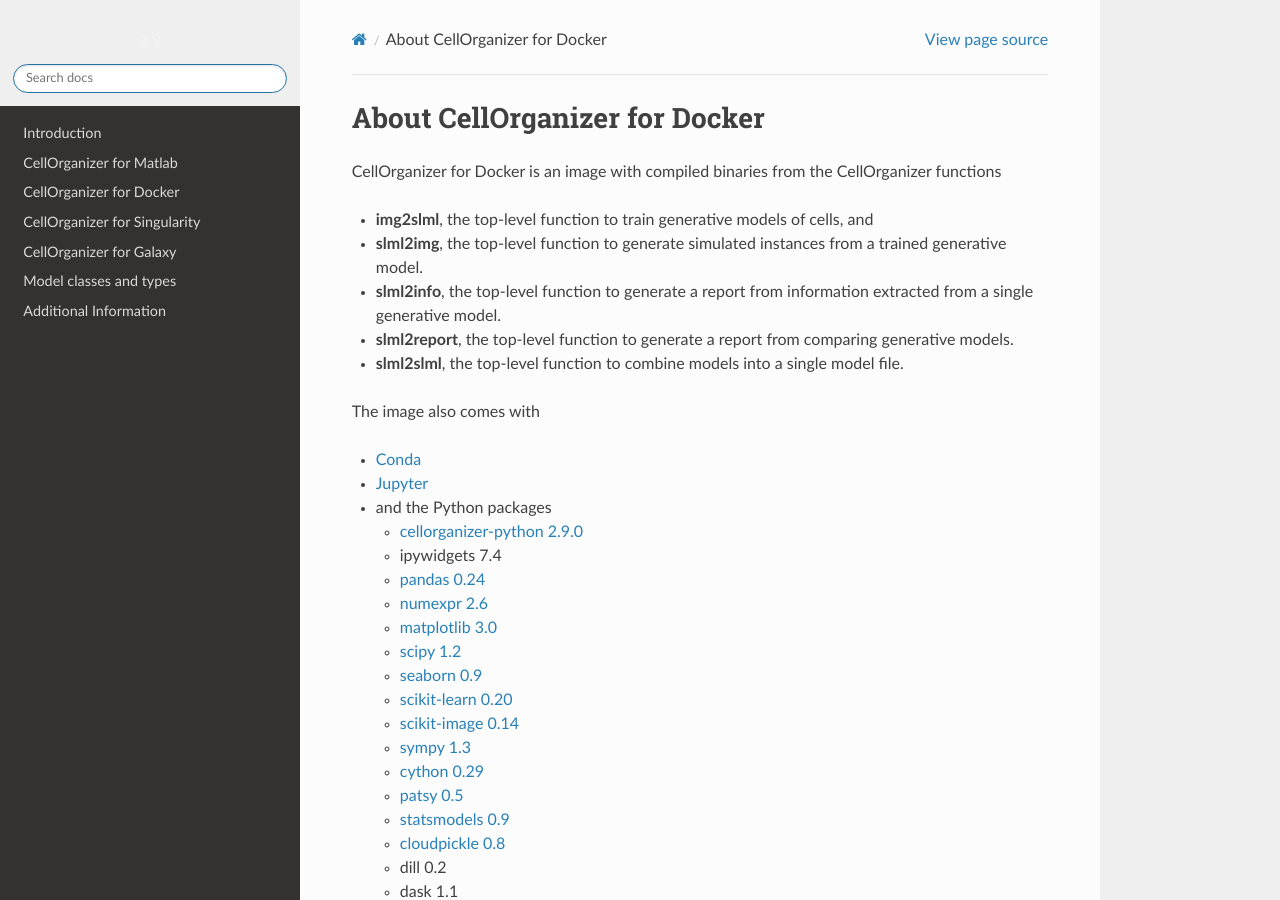
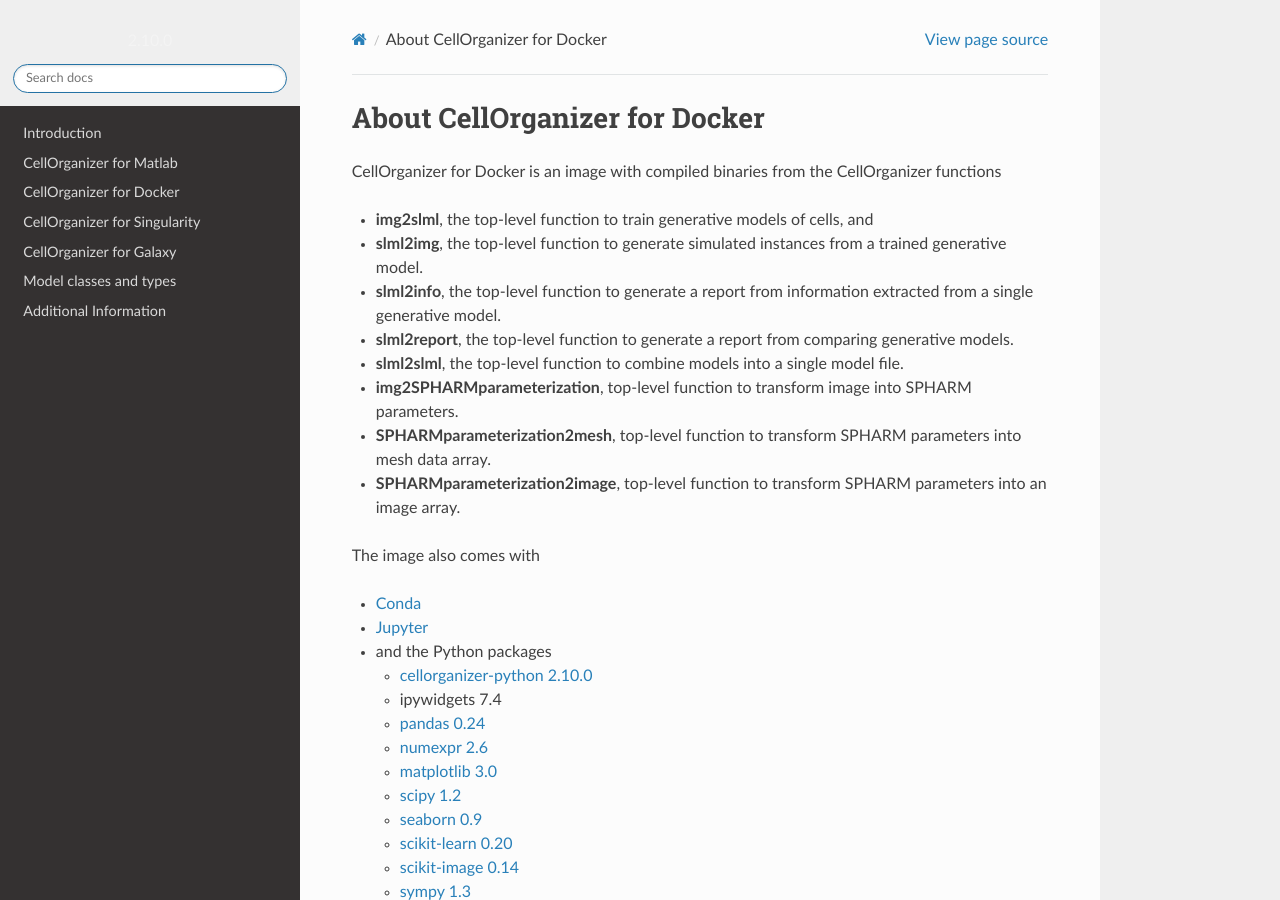
Before and after one commit to murphygroup/cellorganizer-documentation_old, a Sphinx documentation site: the page built from source/chapters/docker/index.rst, in a window 1280 px wide and 900 px high. Built offline with Sphinx 7.4.7 and the Read the Docs theme 2.0.0, drawn with Linux system fonts in a browser that asks for light colours; pages that are not in the unit, such as notebooks, are missing from menus.

Commit message:
update documentation for v2.10

```diff
--- a/source/chapters/docker/index.rst
+++ b/source/chapters/docker/index.rst
@@ -8,6 +8,9 @@
 - **slml2info**, the top-level function to generate a report from information extracted from a single generative model.
 - **slml2report**, the top-level function to generate a report from comparing generative models.
 - **slml2slml**, the top-level function to combine models into a single model file.
+- **img2SPHARMparameterization**, top-level function to transform image into SPHARM parameters.
+- **SPHARMparameterization2mesh**, top-level function to transform SPHARM parameters into mesh data array.
+- **SPHARMparameterization2image**, top-level function to transform SPHARM parameters into an image array.
 
 The image also comes with
 
@@ -15,7 +18,7 @@
 - `Jupyter <https://jupyter.org/>`_
 - and the Python packages
 
-  - `cellorganizer-python 2.9.0 <https://github.com/murphygroup/cellorganizer-python>`_
+  - `cellorganizer-python 2.10.0 <https://github.com/murphygroup/cellorganizer-python>`_
   - ipywidgets 7.4
   - `pandas 0.24 <https://pandas.pydata.org/>`_
   - `numexpr 2.6 <https://github.com/pydata/numexpr>`_
--- a/source/conf.py
+++ b/source/conf.py
@@ -71,9 +71,9 @@
 # built documents.
 #
 # The short X.Y version.
-version = '2.9'
+version = '2.10.0'
 # The full version, including alpha/beta/rc tags.
-release = '2.9.0'
+release = '2.10.0'
 
 #def setup(app):
 #  app.add_directive('exec', ExecDirective)
```
Also changed, not shown: 1 other file.
